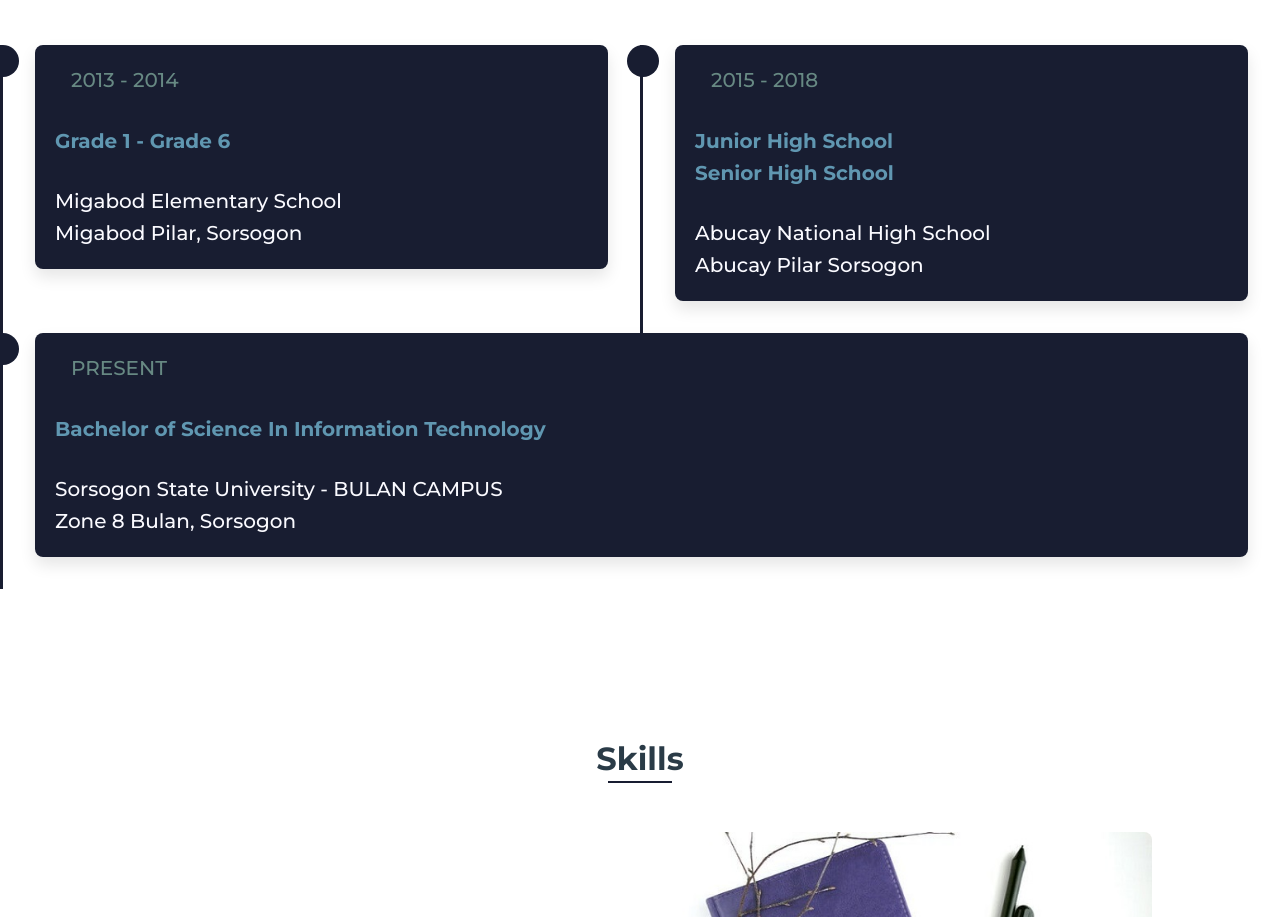
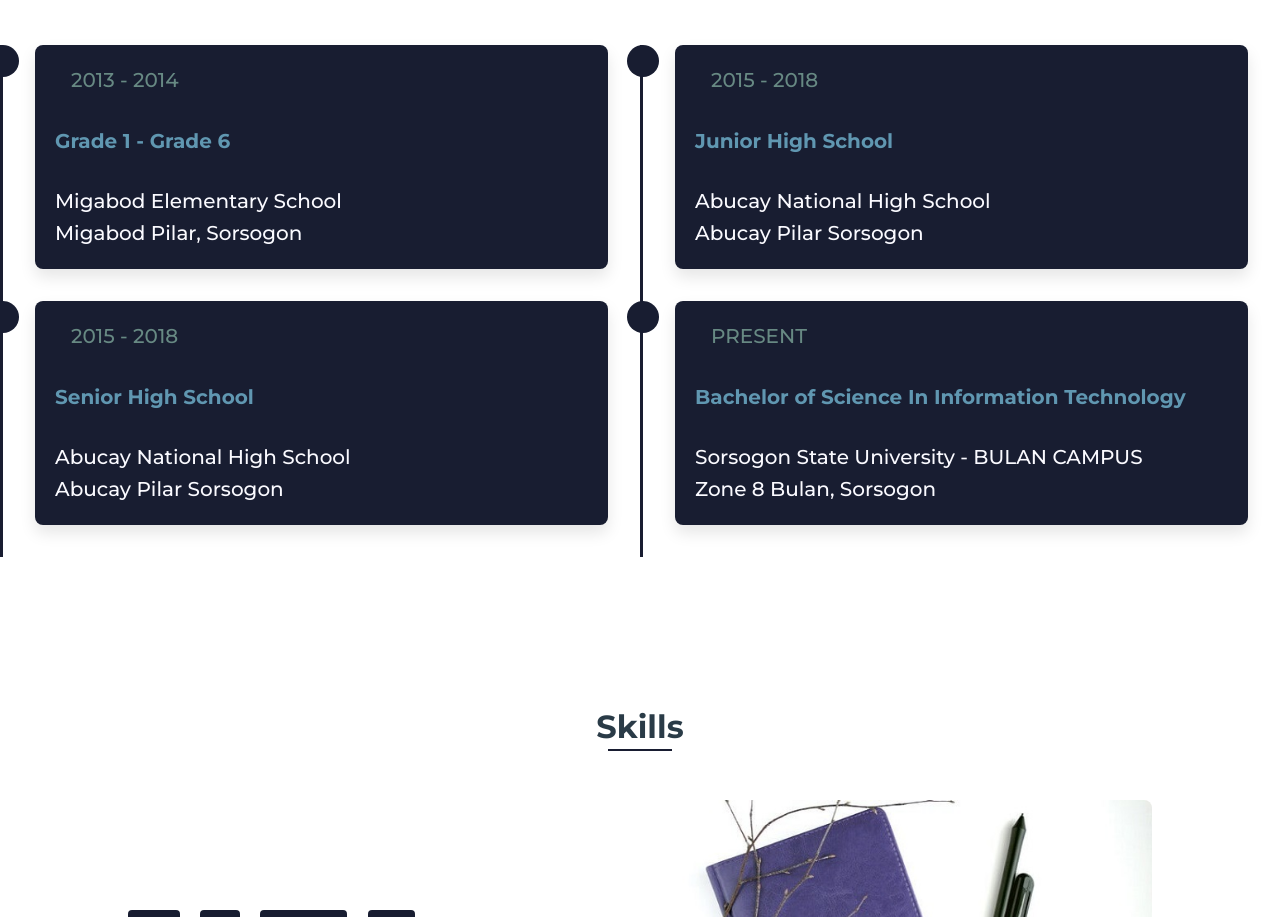
Before and after one commit to RizaLita/Riza-Lita-Portfolio-Website, a plain HTML site: page index.html in a window 1280 px wide. Shown: the part 1731-2648 px from the top of the page. Drawn offline with nearby package versions, Linux system fonts and the light colour scheme.

Commit message:
Update index.html

```diff
--- a/index.html
+++ b/index.html
@@ -93,12 +93,20 @@
         <div class="box">
             <div class="content">
                 <span> 2015 - 2018 </span>
-                <h3>Junior High School <br> Senior High School</h3>
+                <h3>Junior High School</h3>
                 <p> Abucay National High School</p>
                 <p> Abucay Pilar Sorsogon</p>
             </div>
         </div>
 
+<div class="box">
+            <div class="content">
+                <span> 2015 - 2018 </span>
+                <h3>Senior High School</h3>
+                <p> Abucay National High School</p>
+                <p> Abucay Pilar Sorsogon</p>
+            </div>
+        </div>
 
         <div class="box">
             <div class="content">
```
